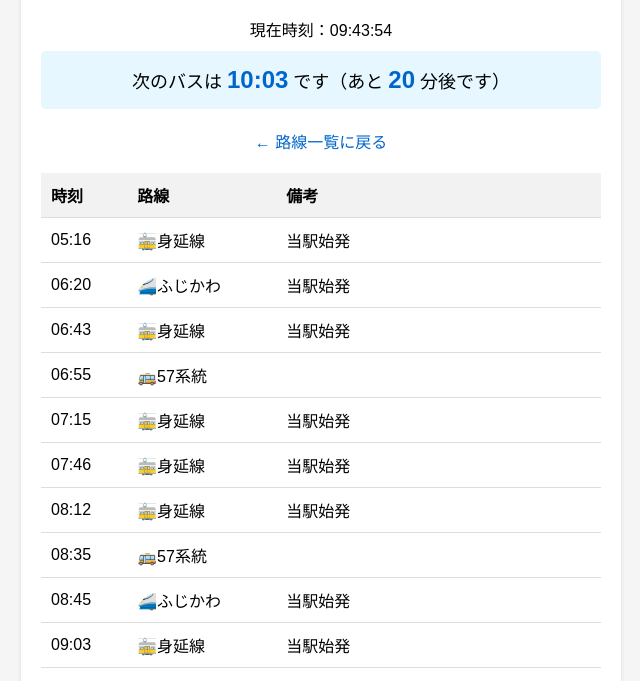
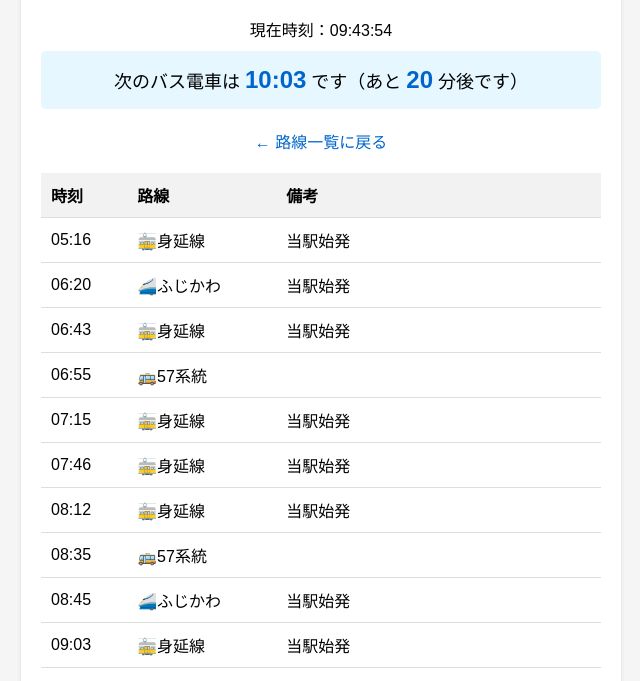
Before and after one commit to sparklingjoy/schedule-app, a plain HTML site: page kofu-kokubo.html in a window 1280 px wide. Shown: the part 110-791 px from the top of the page, without its empty margins (319-959 px from the left). Drawn offline with Linux system fonts and the light colour scheme.

Commit message:
次のバスは → 次のバス電車は

```diff
--- a/kofu-kokubo.html
+++ b/kofu-kokubo.html
@@ -68,7 +68,7 @@
     <div class="container">
       <h1>🚋🚌 甲府→国母(工業団地入口)</h1>
       <div class="time-now" id="current-time"></div>
-      <div class="next-bus" id="next-bus-info">次のバスを計算中...</div>
+      <div class="next-bus" id="next-bus-info">次のバス電車を計算中...</div>
       <div style="text-align: center; margin-bottom: 15px">
         <a href="index.html" style="color: #0066cc; text-decoration: none">← 路線一覧に戻る</a>
       </div>
@@ -146,7 +146,7 @@
 
           if (busMinutes > nowMinutes) {
             const diff = busMinutes - nowMinutes;
-            const message = `次のバスは <span class="highlight">${busSchedule[i].time}</span> です（あと <span class="highlight">${diff}</span> 分後です）`;
+            const message = `次のバス電車は <span class="highlight">${busSchedule[i].time}</span> です（あと <span class="highlight">${diff}</span> 分後です）`;
             document.getElementById("next-bus-info").innerHTML = message;
             return;
           }
```
Also changed, not shown: kokubo-kofu.html (+2 -2 lines).
